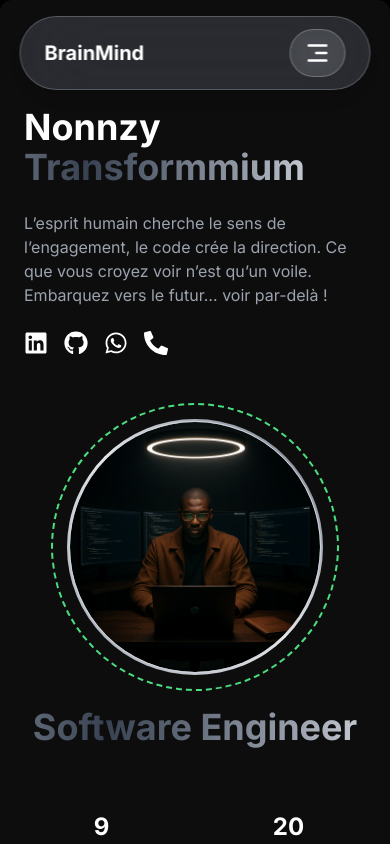
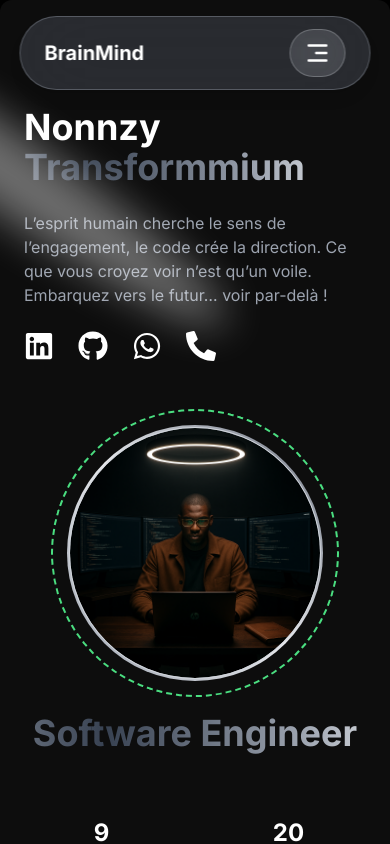
Before and after one commit to nonnzy7even7iete/brainmind, a React (Vite) app: page / in a window 390 px wide. Built offline with nearby package versions, Linux system fonts and the light colour scheme.

Commit message:
Mise à jour brainmind

```diff
--- a/src/components/ui/homePage.jsx
+++ b/src/components/ui/homePage.jsx
@@ -40,16 +40,17 @@ export default function HomePage() {
   }, []);
 
   return (
-    <section className="min-h-screen bg-[#0d0d0d] text-white flex flex-col justify-center items-center px-6 md:px-20 pt-20 md:pt-32 lg:pt-40">
+    <section className="min-h-screen bg-[#0d0d0d] text-white flex flex-col justify-center items-center px-6 md:px-20 pt-20 md:pt-32 lg:pt-40 relative z-[50]">
       <div className="grid md:grid-cols-2 gap-12 items-center max-w-6xl w-full">
+
         {/* Texte de présentation */}
         <motion.div
           initial={{ opacity: 0, x: -50 }}
           animate={{ opacity: 1, x: 0 }}
           transition={{ duration: 1 }}
-          className="space-y-6"
+          className="space-y-6 relative z-[51]"
         >
-          <h1 className="text-4xl md:text-5xl font-bold relative z-50">
+          <h1 className="text-4xl md:text-5xl font-bold">
             Nonnzy{" "}
             <span>
               <GradientText
@@ -60,15 +61,14 @@ export default function HomePage() {
               />
             </span>
           </h1>
-          <p className="text-gray-400 max-w-md relative z-50">
+          <p className="text-gray-400 max-w-md">
             L’esprit humain cherche le sens de l’engagement, le code crée la
             direction. Ce que vous croyez voir n’est qu’un voile. Embarquez vers
             le futur… voir par-delà !
           </p>
 
-          {/* Bloc icônes contact avec z-index et clic fonctionnel */}
-          <div className="flex items-center gap-4 flex-wrap mt-4 relative z-30">
-            <div className="flex gap-4 text-2xl">
+          {/* Bloc icônes contact + taille augmentée */}
+          <div className="flex items-center gap-6 flex-wrap mt-4 relative z-[52] text-3xl">
             <a
               href="https://www.linkedin.com/in/ton-profil"
               target="_blank"
@@ -100,7 +100,6 @@ export default function HomePage() {
               <FaPhoneAlt />
             </a>
           </div>
-          </div>
         </motion.div>
 
         {/* Photo + Cercle animé + Contour acier fin + Software Engineer */}
@@ -108,17 +107,17 @@ export default function HomePage() {
           initial={{ opacity: 0, scale: 0.8 }}
           animate={{ opacity: 1, scale: 1 }}
           transition={{ duration: 1 }}
-          className="flex flex-col items-center justify-center"
+          className="flex flex-col items-center justify-center relative z-[51]"
         >
           <div className="relative w-72 h-72 flex items-center justify-center pointer-events-none">
-            {/* Cercle animé */}
+            {/* Cercle animé décoratif */}
             <motion.div
               animate={{ rotate: 360 }}
               transition={{ repeat: Infinity, duration: 10, ease: "linear" }}
-              className="absolute w-full h-full rounded-full border-2 border-green-400 border-dashed"
+              className="absolute w-full h-full rounded-full border-2 border-green-400 border-dashed pointer-events-none"
             />
             {/* Contour acier + photo */}
-            <div className="absolute w-64 h-64 rounded-full p-[2px] bg-gradient-to-tr from-gray-400 via-gray-200 to-gray-500 flex items-center justify-center">
+            <div className="absolute w-64 h-64 rounded-full p-[2px] bg-gradient-to-tr from-gray-400 via-gray-200 to-gray-500 flex items-center justify-center z-[50]">
               <div className="w-full h-full rounded-full overflow-hidden border border-gray-300">
                 <img
                   src={nonnzytr}
@@ -134,7 +133,7 @@ export default function HomePage() {
             initial={{ opacity: 0, y: 20 }}
             animate={{ opacity: 1, y: 0 }}
             transition={{ duration: 1.2, delay: 1 }}
-            className="mt-4 text-center text-white relative z-50"
+            className="mt-4 text-center text-white"
           >
             <GradientText
               text="Software Engineer"
@@ -147,7 +146,7 @@ export default function HomePage() {
       </div>
 
       {/* Stats synchronisés */}
-      <div className="grid grid-cols-2 md:grid-cols-4 gap-8 mt-16 text-center relative z-50">
+      <div className="grid grid-cols-2 md:grid-cols-4 gap-8 mt-16 text-center relative z-[51]">
         <div>
           <Counter value={counts[0]} />
           <p className="text-gray-400">Years of experience</p>
--- a/src/pages/Home.jsx
+++ b/src/pages/Home.jsx
@@ -1,8 +1,8 @@
 "use client";
 
 import React from "react";
-import Heropages from "@/components/ui/homePage";
-import  Spotlight  from "@/components/ui/Spotlight";
+import HomePage from "@/components/ui/homePage";
+import Spotlight from "@/components/ui/Spotlight";
 
 const Home = () => {
   return (
@@ -11,14 +11,14 @@ const Home = () => {
       {/* Background glassmorphique */}
       <div className="absolute inset-0 bg-white/5 backdrop-blur-lg rounded-xl z-0 pointer-events-none"></div>
 
-      {/* Spotlights */}
-      <div className="absolute inset-0 z-[7]">
+      {/* Spotlights décoratif */}
+      <div className="absolute inset-0 z-[60] pointer-events-none">
         <Spotlight fill="white" className="opacity-30" />
       </div>
 
       {/* Hero */}
-      <div className="relative z-[17] pt-[27px]">
-        <Heropages color="white" opacity={0.3} />
+      <div className="relative z-[50] pt-[27px]">
+        <HomePage color="white" opacity={0.3} />
       </div>
 
     </div>
```
Lines whose indentation alone changed are shown as unchanged.
